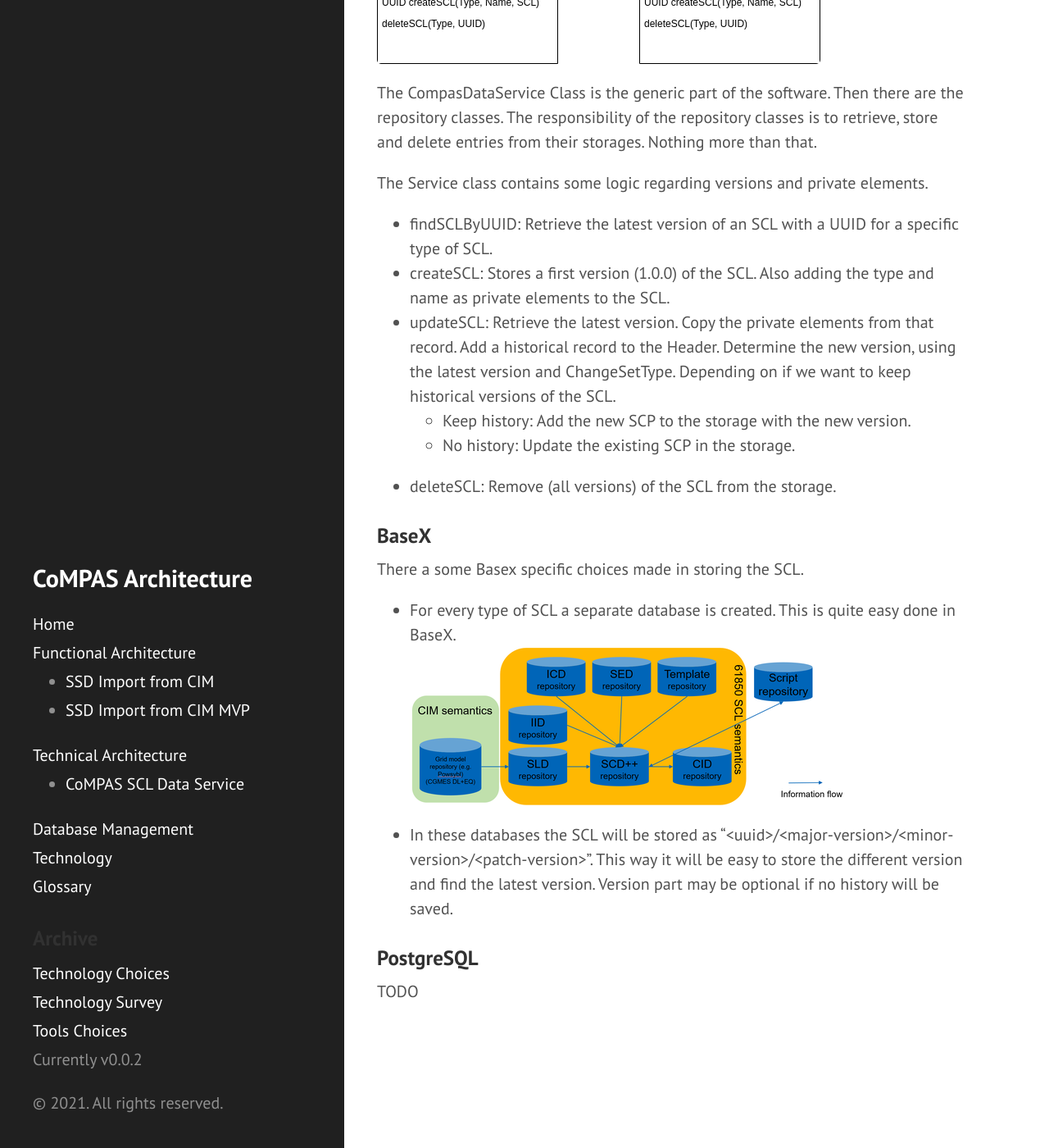
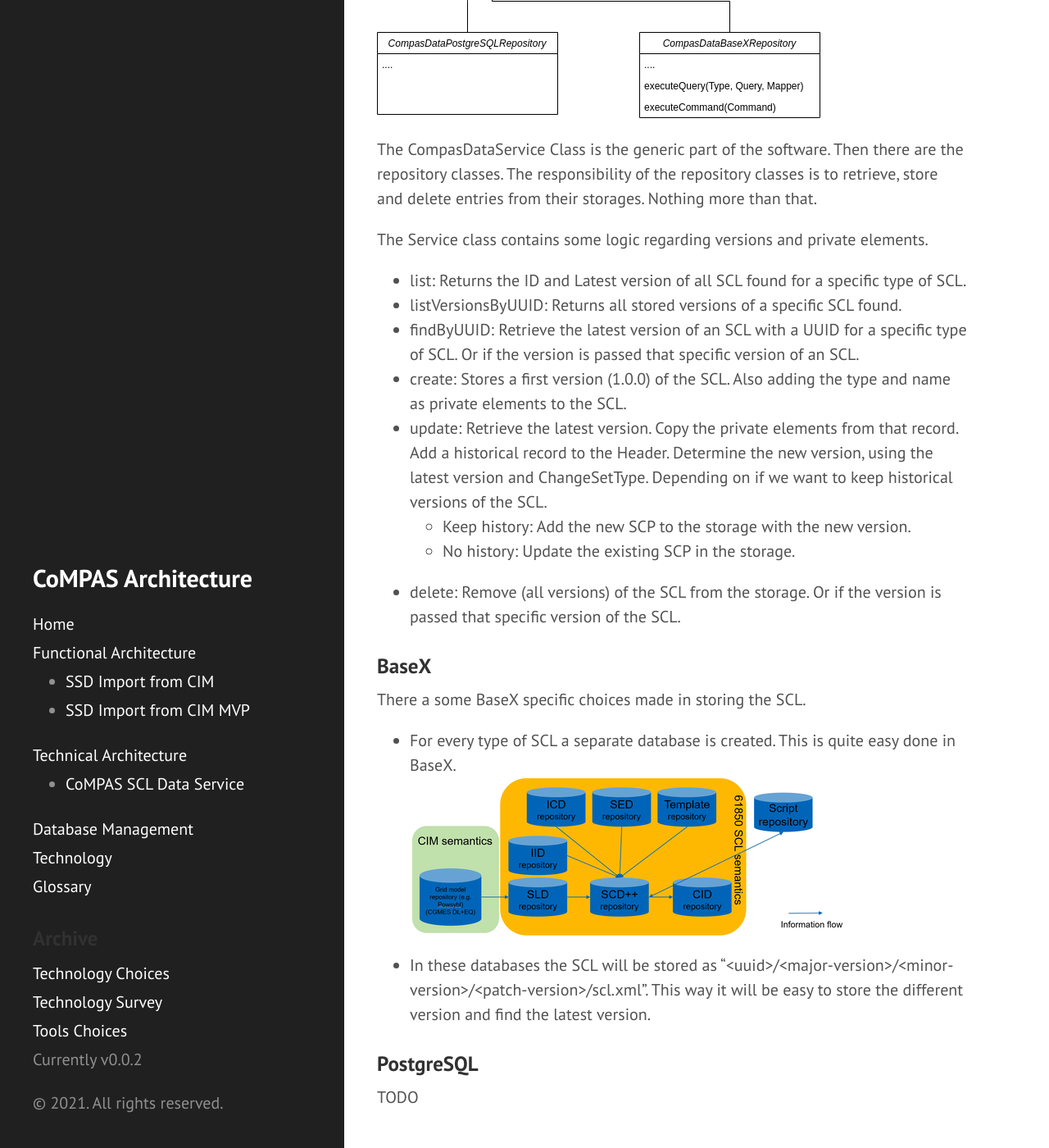
Before and after one commit to com-pas/compas-architecture, a Jekyll site: the page built from technical/COMPAS_SCL_DATA_SERVICE.md, in a window 1280 px wide and 1400 px high, scrolled down 2090 px. Shown: the whole window at 82% size. Built offline with Jekyll 4.4.1, drawn with Linux system fonts in a browser that asks for light colours; our own code applies the rules of GitHub Pages for plain Markdown files.

Commit message:
Update SCL Data Service documentation.
Signed-off-by: Dennis Labordus <dennis.labordus@alliander.com>

```diff
--- a/technical/COMPAS_SCL_DATA_SERVICE.md
+++ b/technical/COMPAS_SCL_DATA_SERVICE.md
@@ -33,22 +33,24 @@ The responsibility of the repository classes is to retrieve, store and delete en
 Nothing more than that.
 
 The Service class contains some logic regarding versions and private elements.
-- findSCLByUUID: Retrieve the latest version of an SCL with a UUID for a specific type of SCL.
-- createSCL: Stores a first version (1.0.0) of the SCL. Also adding the type and name as private elements to the SCL.
-- updateSCL: Retrieve the latest version. Copy the private elements from that record. Add a historical record to the Header.
+- list: Returns the ID and Latest version of all SCL found for a specific type of SCL.
+- listVersionsByUUID: Returns all stored versions of a specific SCL found.
+- findByUUID: Retrieve the latest version of an SCL with a UUID for a specific type of SCL.
+  Or if the version is passed that specific version of an SCL.
+- create: Stores a first version (1.0.0) of the SCL. Also adding the type and name as private elements to the SCL.
+- update: Retrieve the latest version. Copy the private elements from that record. Add a historical record to the Header.
   Determine the new version, using the latest version and ChangeSetType.
   Depending on if we want to keep historical versions of the SCL.
   - Keep history: Add the new SCP to the storage with the new version.
   - No history: Update the existing SCP in the storage.
-- deleteSCL: Remove (all versions) of the SCL from the storage.
+- delete: Remove (all versions) of the SCL from the storage. Or if the version is passed that specific version of the SCL.
 
 ### BaseX
-There a some Basex specific choices made in storing the SCL.
+There a some BaseX specific choices made in storing the SCL.
 - For every type of SCL a separate database is created. This is quite easy done in BaseX.
   ![Databases](images/CoMPAS-SclDataService-Databases.png)
-- In these databases the SCL will be stored as "\<uuid\>/\<major-version\>/\<minor-version\>/\<patch-version\>".
+- In these databases the SCL will be stored as "\<uuid\>/\<major-version\>/\<minor-version\>/\<patch-version\>/scl.xml".
   This way it will be easy to store the different version and find the latest version.
-  Version part may be optional if no history will be saved.
 
 ### PostgreSQL
 TODO
```
Also changed, not shown: technical/images/CoMPAS-SclDataService-Classdiagram.png, 1 other file.
